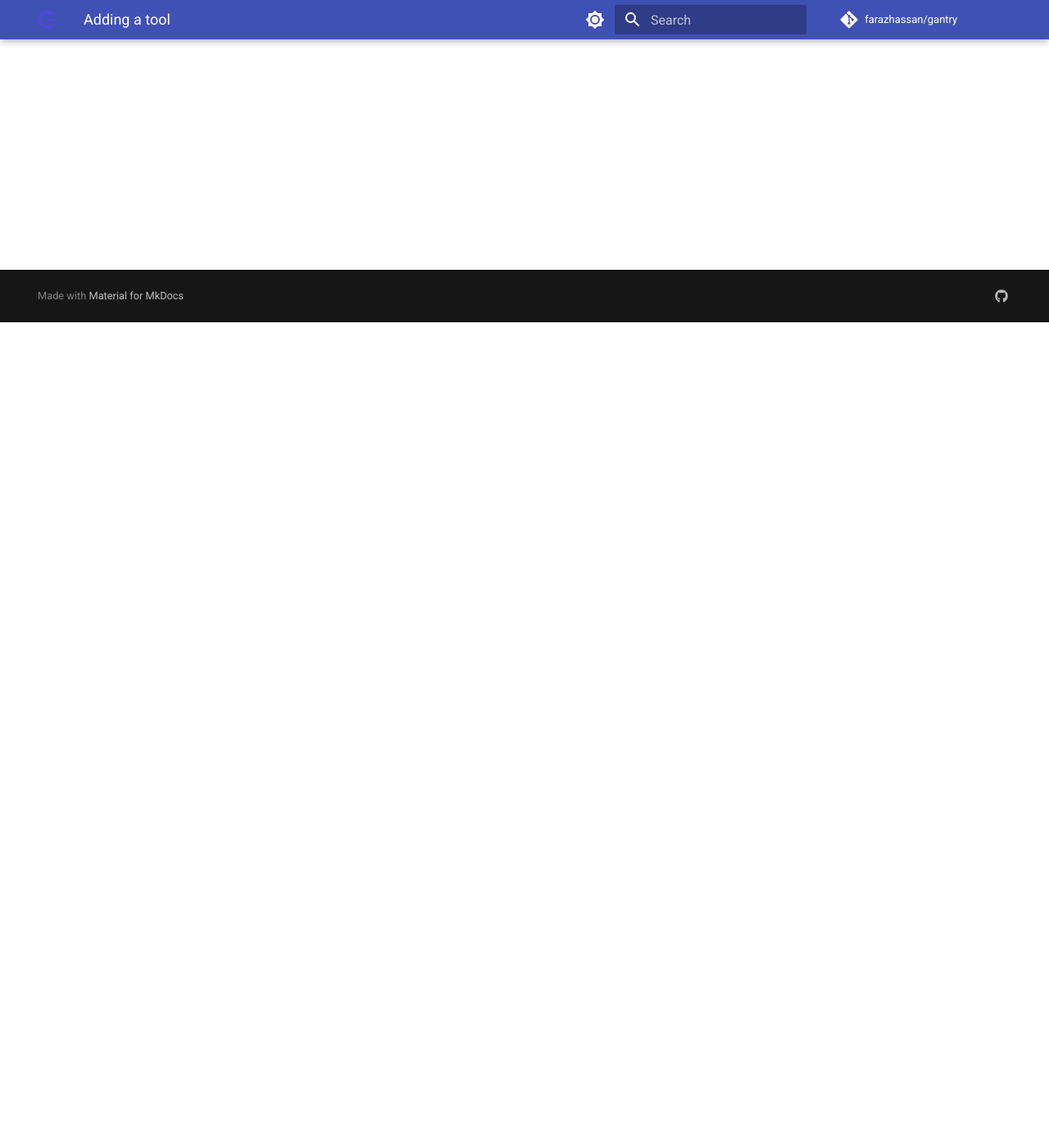
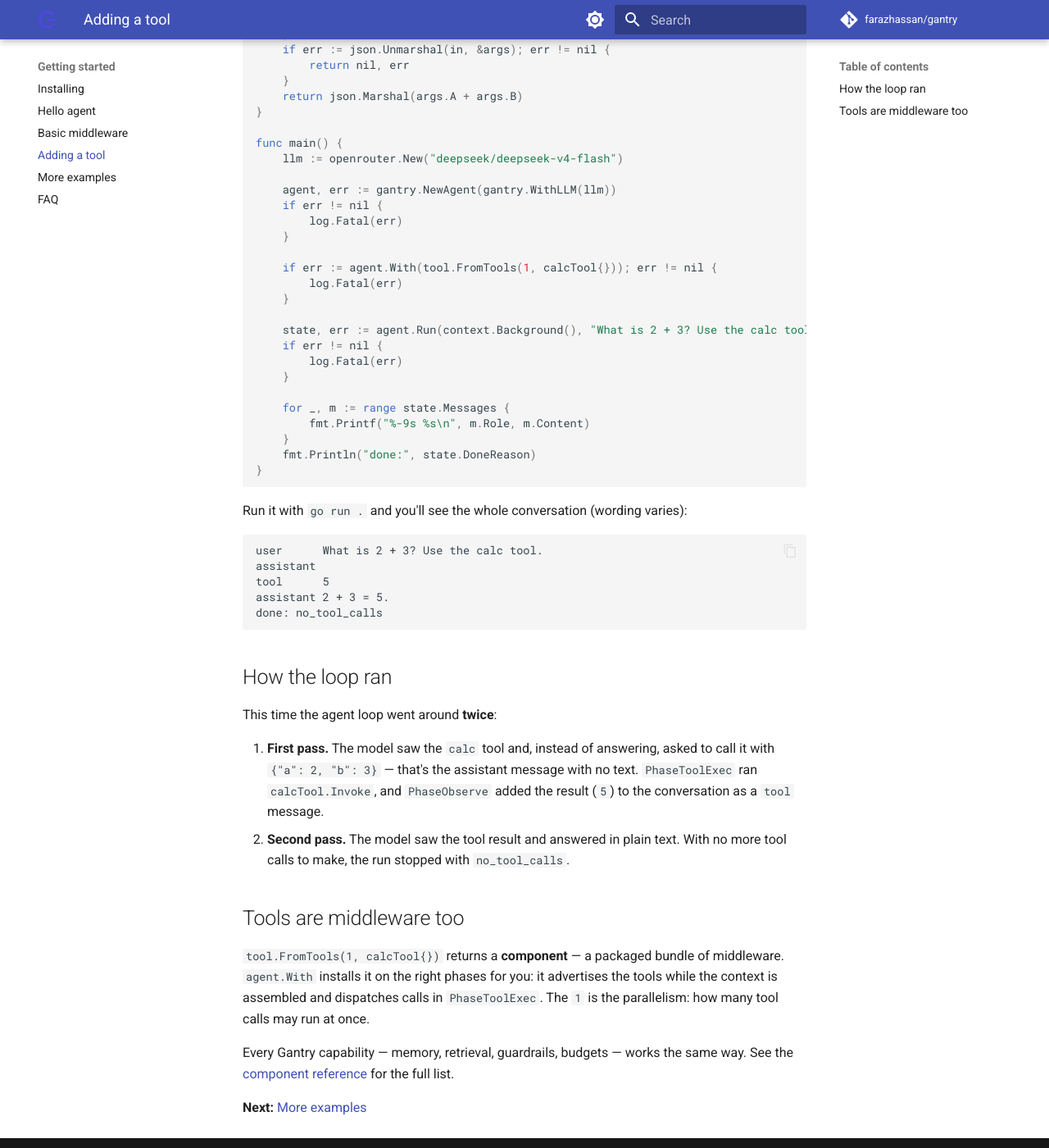
Before and after one commit to farazhassan/gantry, an MkDocs documentation site: the page built from docs/getting-started/adding-a-tool.md, in a window 1280 px wide and 1400 px high, scrolled down 1007 px. Shown: the whole window at 82% size. Built offline with MkDocs 1.6.1 and Material for MkDocs 9.7.7, drawn with Linux system fonts in a browser that asks for light colours; comment, search, counter and statistics services are not loaded; some of the changed text lies outside the part shown.

Commit message:
docs: add Adding a tool page
Co-Authored-By: Claude Opus 5.5 <noreply@anthropic.com>

````diff
--- a/docs/getting-started/adding-a-tool.md
+++ b/docs/getting-started/adding-a-tool.md
@@ -1 +1,110 @@
 # Adding a tool
+
+Tools are how an agent acts — calling an API, querying a database, or doing
+math it shouldn't do in its head. This page gives the
+[Hello agent](hello-agent.md) a calculator.
+
+A tool implements two methods: `Definition`, which describes it to the model,
+and `Invoke`, which runs it with the model's JSON arguments.
+
+```go
+package main
+
+import (
+	"context"
+	"encoding/json"
+	"fmt"
+	"log"
+
+	"github.com/farazhassan/gantry"
+	"github.com/farazhassan/gantry/components/llm/openrouter"
+	"github.com/farazhassan/gantry/components/tool"
+)
+
+// calcTool adds two integers.
+type calcTool struct{}
+
+func (calcTool) Definition() gantry.ToolDef {
+	return gantry.ToolDef{
+		Name:        "calc",
+		Description: "Adds two integers a and b.",
+		Schema: json.RawMessage(`{
+			"type": "object",
+			"properties": {
+				"a": {"type": "integer"},
+				"b": {"type": "integer"}
+			},
+			"required": ["a", "b"]
+		}`),
+	}
+}
+
+func (calcTool) Invoke(_ context.Context, in json.RawMessage) (json.RawMessage, error) {
+	var args struct {
+		A int `json:"a"`
+		B int `json:"b"`
+	}
+	if err := json.Unmarshal(in, &args); err != nil {
+		return nil, err
+	}
+	return json.Marshal(args.A + args.B)
+}
+
+func main() {
+	llm := openrouter.New("deepseek/deepseek-v4-flash")
+
+	agent, err := gantry.NewAgent(gantry.WithLLM(llm))
+	if err != nil {
+		log.Fatal(err)
+	}
+
+	if err := agent.With(tool.FromTools(1, calcTool{})); err != nil {
+		log.Fatal(err)
+	}
+
+	state, err := agent.Run(context.Background(), "What is 2 + 3? Use the calc tool.")
+	if err != nil {
+		log.Fatal(err)
+	}
+
+	for _, m := range state.Messages {
+		fmt.Printf("%-9s %s\n", m.Role, m.Content)
+	}
+	fmt.Println("done:", state.DoneReason)
+}
+```
+
+Run it with `go run .` and you'll see the whole conversation (wording varies):
+
+```text
+user      What is 2 + 3? Use the calc tool.
+assistant
+tool      5
+assistant 2 + 3 = 5.
+done: no_tool_calls
+```
+
+## How the loop ran
+
+This time the agent loop went around **twice**:
+
+1. **First pass.** The model saw the `calc` tool and, instead of answering,
+   asked to call it with `{"a": 2, "b": 3}` — that's the assistant message with
+   no text. `PhaseToolExec` ran `calcTool.Invoke`, and `PhaseObserve` added the
+   result (`5`) to the conversation as a `tool` message.
+2. **Second pass.** The model saw the tool result and answered in plain text.
+   With no more tool calls to make, the run stopped with `no_tool_calls`.
+
+## Tools are middleware too
+
+`tool.FromTools(1, calcTool{})` returns a **component** — a packaged bundle of
+middleware. `agent.With` installs it on the right phases for you: it advertises
+the tools while the context is assembled and dispatches calls in
+`PhaseToolExec`. The `1` is the parallelism: how many tool calls may run at
+once.
+
+Every Gantry capability — memory, retrieval, guardrails, budgets — works the
+same way. See the [component reference](../resources/reference.md#components)
+for the full list.
+
+**Next:** [More examples](examples.md)
````
